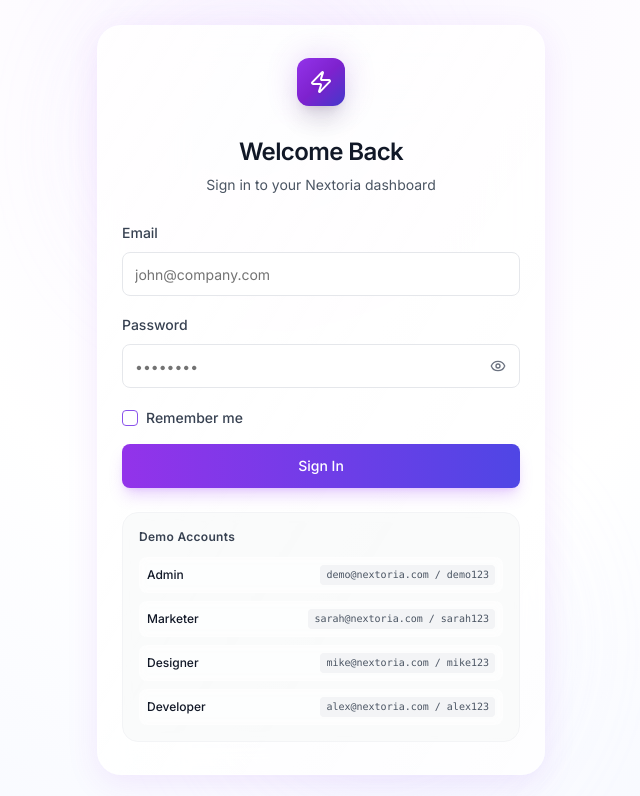
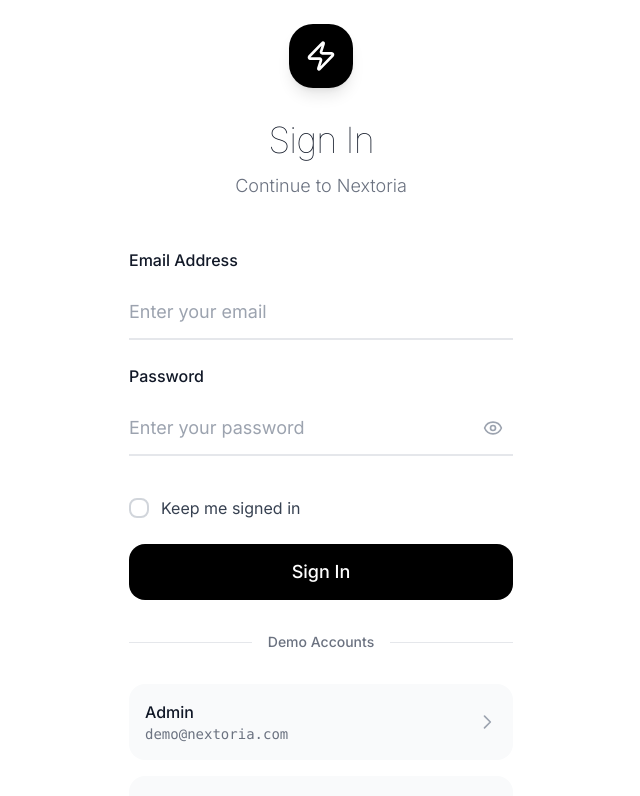
Before and after one commit to AymanSdk/nextoria-dashboard, a Next.js app: page / in a window 1280 px wide. Shown: the top 796 px of the page, without its empty margins (319-959 px from the left). Built offline with nearby package versions, Linux system fonts and the light colour scheme.

Commit message:
feat: redesign login form with enhanced UI, improved accessibility, and demo account functionality

```diff
--- a/components/auth/login-form.tsx
+++ b/components/auth/login-form.tsx
@@ -70,64 +70,56 @@
   };
 
   return (
-    <div className="min-h-screen flex items-center justify-center bg-gradient-to-br from-purple-50/50 via-white to-indigo-50/30 p-4 relative overflow-hidden">
-      {/* Enhanced Background Elements */}
-      <div className="absolute inset-0">
-        <div className="absolute inset-0 bg-[radial-gradient(ellipse_at_top,_var(--tw-gradient-stops))] from-purple-100/40 via-white to-indigo-50/60"></div>
-        <div className="absolute top-0 left-1/3 w-72 h-72 bg-gradient-to-br from-purple-200/40 via-purple-100/30 to-transparent rounded-full blur-3xl animate-pulse"></div>
-        <div className="absolute bottom-0 right-1/3 w-80 h-80 bg-gradient-to-tl from-indigo-200/40 via-purple-100/30 to-transparent rounded-full blur-3xl animate-pulse delay-1000"></div>
-        <div className="absolute top-1/2 left-0 w-64 h-64 bg-gradient-to-r from-violet-100/40 to-transparent rounded-full blur-2xl"></div>
+    <div className="min-h-screen flex items-center justify-center bg-white p-6">
+      <div className="w-full max-w-sm">
+        {/* Logo and Header */}
+        <div className="text-center mb-12">
+          <div className="inline-flex items-center justify-center w-16 h-16 bg-black rounded-3xl mb-8 shadow-lg">
+            <Zap className="h-8 w-8 text-white" />
+          </div>
+          <h1 className="text-4xl font-thin text-gray-900 tracking-tight mb-3">
+            Sign In
+          </h1>
+          <p className="text-lg text-gray-500 font-light">
+            Continue to Nextoria
+          </p>
         </div>
 
-      <Card className="w-full max-w-md bg-white/80 backdrop-blur-2xl border border-white/20 shadow-[0_8px_32px_0_rgba(147,51,234,0.1)] rounded-3xl relative z-10 overflow-hidden">
-        {/* Glass effect overlay */}
-        <div className="absolute inset-0 bg-gradient-to-br from-white/40 via-white/10 to-transparent pointer-events-none"></div>
-        <CardHeader className="text-center px-6 pt-8 pb-6 relative z-10">
-          <div className="flex items-center justify-center mb-6">
-            <div className="relative">
-              <div className="absolute inset-0 bg-gradient-to-br from-purple-600 via-purple-700 to-indigo-700 rounded-xl blur-lg opacity-20"></div>
-              <div className="relative p-3 rounded-xl bg-gradient-to-br from-purple-600 via-purple-700 to-indigo-700 shadow-xl">
-                <Zap className="h-6 w-6 text-white drop-shadow-sm" />
-              </div>
-            </div>
-          </div>
-          <CardTitle className="text-2xl font-semibold text-gray-900 tracking-tight mb-2">
-            Welcome Back
-          </CardTitle>
-          <CardDescription className="text-sm text-gray-600 leading-relaxed">
-            Sign in to your Nextoria dashboard
-          </CardDescription>
-        </CardHeader>
-        <CardContent className="px-6 pb-8 relative z-10">
+        {/* Form */}
+        <div className="space-y-8">
           <form
             onSubmit={loginForm.handleSubmit(onLogin)}
-            className="space-y-4"
+            className="space-y-6"
           >
-            <div className="space-y-2">
+            {/* Email Field */}
+            <div className="space-y-3">
               <Label
                 htmlFor="email"
-                className="text-sm font-medium text-gray-700"
+                className="text-base font-medium text-gray-900 block"
               >
-                Email
+                Email Address
               </Label>
+              <div className="relative">
                 <Input
                   id="email"
                   type="email"
                   {...loginForm.register("email")}
-                placeholder="john@company.com"
-                className="h-11 border-gray-200 rounded-lg bg-white focus:bg-white focus:border-purple-500 focus:ring-2 focus:ring-purple-500/20 transition-all duration-200 text-sm"
+                  placeholder="Enter your email"
+                  className="h-14 text-lg border-0 border-b-2 border-gray-200 rounded-none bg-transparent focus:border-black focus:ring-0 px-0 transition-colors duration-300 placeholder:text-gray-400"
                 />
+              </div>
               {loginForm.formState.errors.email && (
-                <p className="text-xs text-red-500 mt-1">
+                <p className="text-sm text-red-500 font-medium">
                   {loginForm.formState.errors.email.message}
                 </p>
               )}
             </div>
 
-            <div className="space-y-2">
+            {/* Password Field */}
+            <div className="space-y-3">
               <Label
                 htmlFor="password"
-                className="text-sm font-medium text-gray-700"
+                className="text-base font-medium text-gray-900 block"
               >
                 Password
               </Label>
@@ -136,88 +128,138 @@
                   id="password"
                   type={showPassword ? "text" : "password"}
                   {...loginForm.register("password")}
-                  placeholder="••••••••"
-                  className="h-11 border-gray-200 rounded-lg bg-white focus:bg-white focus:border-purple-500 focus:ring-2 focus:ring-purple-500/20 transition-all duration-200 text-sm pr-10"
+                  placeholder="Enter your password"
+                  className="h-14 text-lg border-0 border-b-2 border-gray-200 rounded-none bg-transparent focus:border-black focus:ring-0 px-0 pr-10 transition-colors duration-300 placeholder:text-gray-400"
                 />
                 <Button
                   type="button"
                   variant="ghost"
                   size="sm"
-                  className="absolute right-2 top-1/2 -translate-y-1/2 h-7 w-7 p-0 hover:bg-gray-100 rounded-md"
+                  className="absolute right-0 top-1/2 -translate-y-1/2 h-10 w-10 p-0 hover:bg-gray-100 rounded-full"
                   onClick={() => setShowPassword(!showPassword)}
                 >
                   {showPassword ? (
-                    <EyeOff className="h-4 w-4 text-gray-500" />
+                    <EyeOff className="h-5 w-5 text-gray-400" />
                   ) : (
-                    <Eye className="h-4 w-4 text-gray-500" />
+                    <Eye className="h-5 w-5 text-gray-400" />
                   )}
                 </Button>
               </div>
               {loginForm.formState.errors.password && (
-                <p className="text-xs text-red-500 mt-1">
+                <p className="text-sm text-red-500 font-medium">
                   {loginForm.formState.errors.password.message}
                 </p>
               )}
             </div>
 
-            {/* Remember Me Checkbox */}
-            <div className="flex items-center space-x-2 pt-1">
+            {/* Remember Me */}
+            <div className="flex items-center space-x-3 pt-4">
               <Checkbox
                 id="remember"
                 checked={rememberMe}
                 onCheckedChange={(checked) => setRememberMe(checked as boolean)}
-                className="data-[state=checked]:bg-purple-600 data-[state=checked]:border-purple-600"
+                className="data-[state=checked]:bg-black data-[state=checked]:border-black border-2 border-gray-300 rounded-lg h-5 w-5"
               />
               <Label
                 htmlFor="remember"
-                className="text-sm text-gray-700 cursor-pointer"
+                className="text-base text-gray-700 cursor-pointer font-normal"
               >
-                Remember me
+                Keep me signed in
               </Label>
             </div>
 
+            {/* Sign In Button */}
             <Button
               type="submit"
-              className="w-full h-11 bg-gradient-to-r from-purple-600 to-indigo-600 hover:from-purple-700 hover:to-indigo-700 text-white rounded-lg font-medium text-sm transition-all duration-200 shadow-lg shadow-purple-500/25 hover:shadow-purple-500/40 mt-6"
+              className="w-full h-14 bg-black hover:bg-gray-800 text-white text-lg font-medium rounded-2xl transition-all duration-200 mt-10 active:scale-95"
               disabled={loginForm.formState.isSubmitting}
             >
-              {loginForm.formState.isSubmitting ? "Signing In..." : "Sign In"}
+              {loginForm.formState.isSubmitting ? (
+                <div className="flex items-center space-x-2">
+                  <div className="w-5 h-5 border-2 border-white/30 border-t-white rounded-full animate-spin"></div>
+                  <span>Signing In...</span>
+                </div>
+              ) : (
+                "Sign In"
+              )}
             </Button>
           </form>
 
-          <div className="mt-6 p-4 bg-gray-50/80 backdrop-blur-sm rounded-2xl border border-gray-100">
-            <p className="text-xs font-semibold text-gray-700 mb-3 tracking-wide">
+          {/* Divider */}
+          <div className="relative my-10">
+            <div className="absolute inset-0 flex items-center">
+              <div className="w-full border-t border-gray-200"></div>
+            </div>
+            <div className="relative flex justify-center text-sm">
+              <span className="px-4 bg-white text-gray-500 font-medium">
                 Demo Accounts
-            </p>
-            <div className="space-y-2">
-              <div className="flex justify-between items-center text-xs bg-white/70 rounded-lg p-2 backdrop-blur-sm">
-                <span className="font-medium text-gray-900">Admin</span>
-                <span className="text-gray-600 font-mono text-[10px] bg-gray-100 px-1.5 py-0.5 rounded">
-                  demo@nextoria.com / demo123
-                </span>
-              </div>
-              <div className="flex justify-between items-center text-xs bg-white/70 rounded-lg p-2 backdrop-blur-sm">
-                <span className="font-medium text-gray-900">Marketer</span>
-                <span className="text-gray-600 font-mono text-[10px] bg-gray-100 px-1.5 py-0.5 rounded">
-                  sarah@nextoria.com / sarah123
-                </span>
-              </div>
-              <div className="flex justify-between items-center text-xs bg-white/70 rounded-lg p-2 backdrop-blur-sm">
-                <span className="font-medium text-gray-900">Designer</span>
-                <span className="text-gray-600 font-mono text-[10px] bg-gray-100 px-1.5 py-0.5 rounded">
-                  mike@nextoria.com / mike123
-                </span>
-              </div>
-              <div className="flex justify-between items-center text-xs bg-white/70 rounded-lg p-2 backdrop-blur-sm">
-                <span className="font-medium text-gray-900">Developer</span>
-                <span className="text-gray-600 font-mono text-[10px] bg-gray-100 px-1.5 py-0.5 rounded">
-                  alex@nextoria.com / alex123
               </span>
             </div>
           </div>
+
+          {/* Demo Accounts */}
+          <div className="space-y-4">
+            {[
+              {
+                role: "Admin",
+                email: "demo@nextoria.com",
+                password: "demo123",
+              },
+              {
+                role: "Marketer",
+                email: "sarah@nextoria.com",
+                password: "sarah123",
+              },
+              {
+                role: "Designer",
+                email: "mike@nextoria.com",
+                password: "mike123",
+              },
+              {
+                role: "Developer",
+                email: "alex@nextoria.com",
+                password: "alex123",
+              },
+            ].map((account) => (
+              <button
+                key={account.role}
+                type="button"
+                onClick={() => {
+                  loginForm.setValue("email", account.email);
+                  loginForm.setValue("password", account.password);
+                }}
+                className="w-full p-4 text-left bg-gray-50 hover:bg-gray-100 rounded-2xl transition-colors duration-200 group"
+              >
+                <div className="flex items-center justify-between">
+                  <div>
+                    <div className="font-medium text-gray-900 text-base">
+                      {account.role}
                     </div>
-        </CardContent>
-      </Card>
+                    <div className="text-sm text-gray-500 font-mono">
+                      {account.email}
+                    </div>
+                  </div>
+                  <div className="text-gray-400 group-hover:text-gray-600 transition-colors">
+                    <svg
+                      className="w-5 h-5"
+                      fill="none"
+                      stroke="currentColor"
+                      viewBox="0 0 24 24"
+                    >
+                      <path
+                        strokeLinecap="round"
+                        strokeLinejoin="round"
+                        strokeWidth={2}
+                        d="M9 5l7 7-7 7"
+                      />
+                    </svg>
+                  </div>
+                </div>
+              </button>
+            ))}
+          </div>
+        </div>
+      </div>
     </div>
   );
 }
```
Lines whose indentation alone changed are shown as unchanged.
